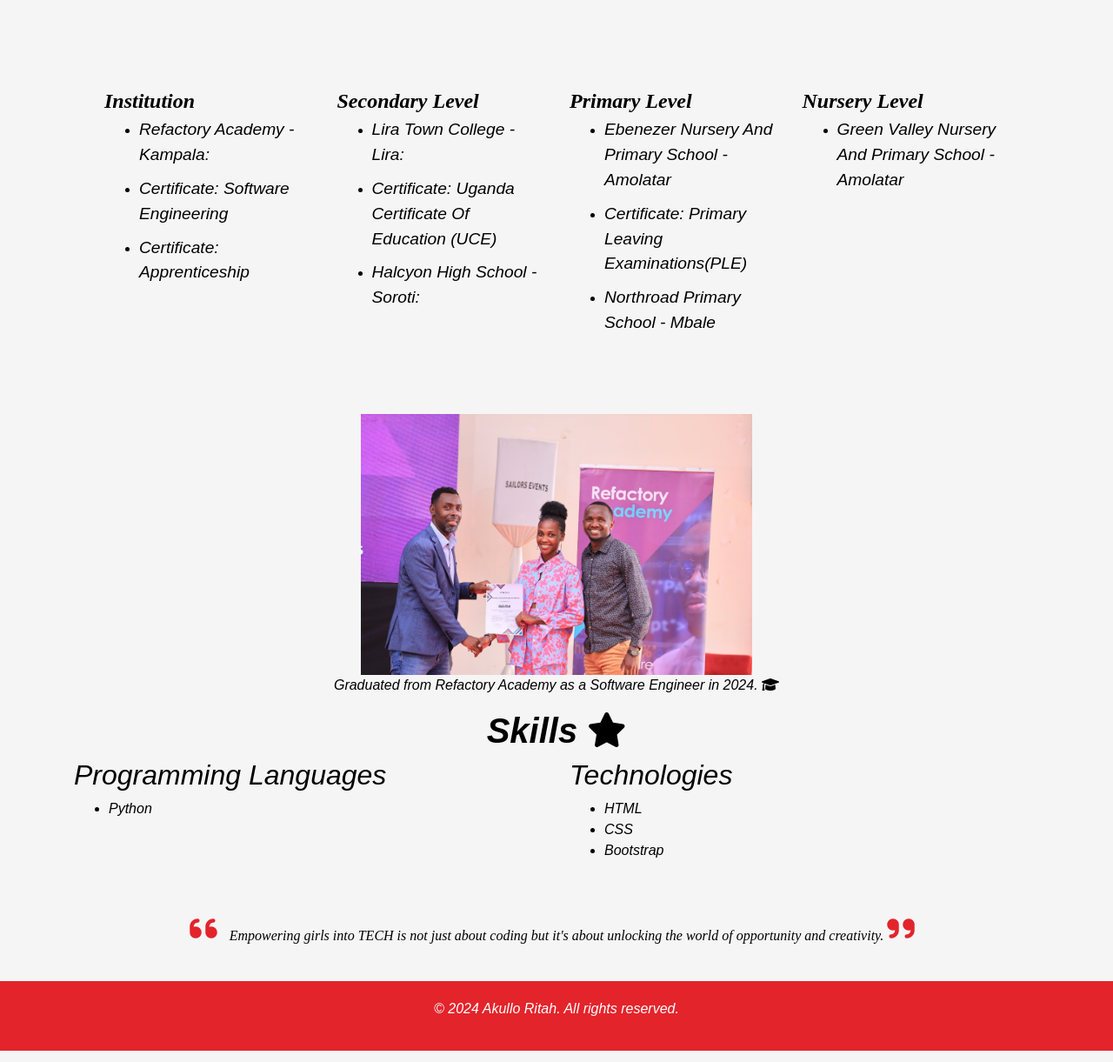
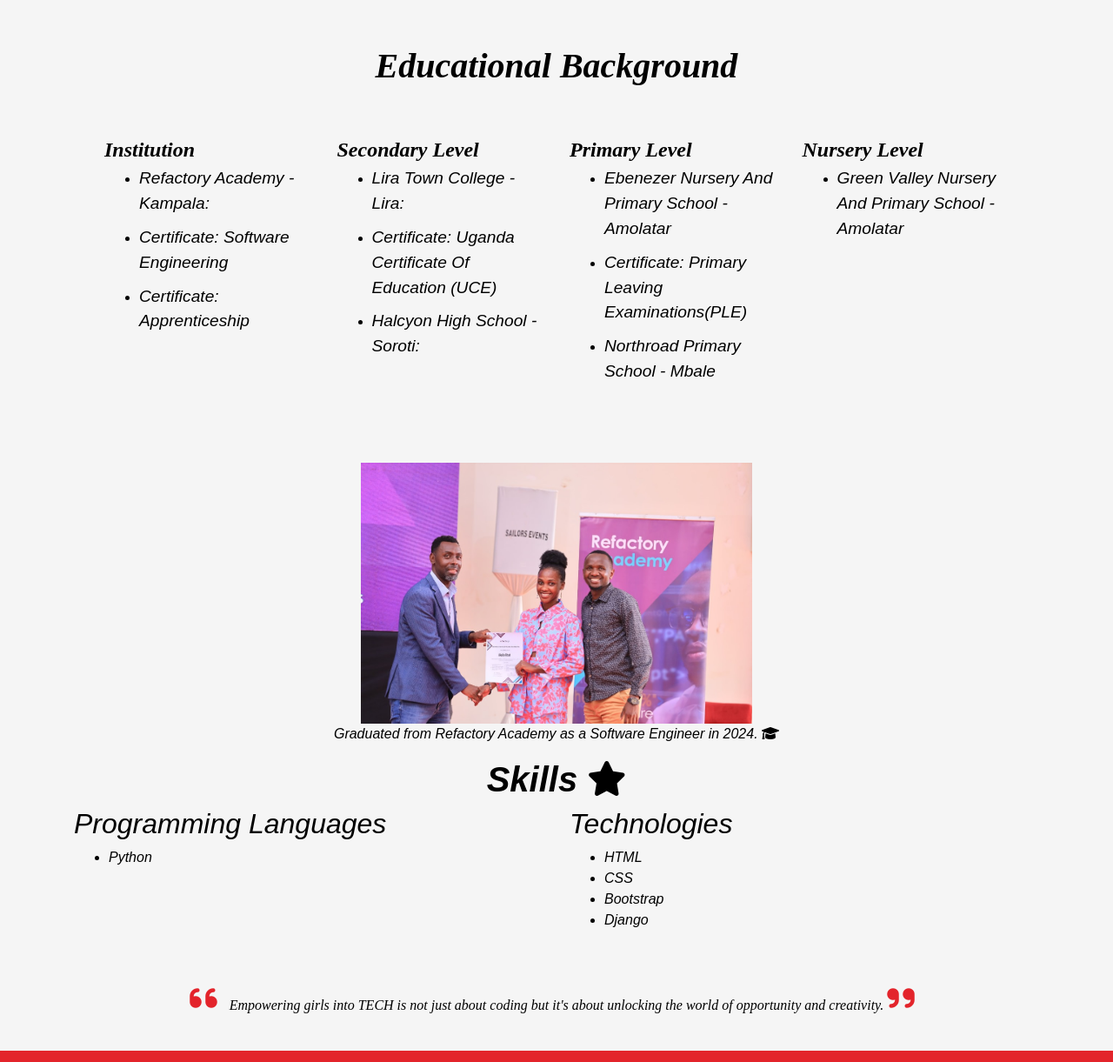
Before and after one commit to ritah-akullo/mine, a plain HTML site: page about.html in a window 1280 px wide. Shown: the part 359-1580 px from the top of the page at 87% size. Drawn offline with nearby package versions, Linux system fonts and the light colour scheme.

Commit message:
heading of background

```diff
--- a/about.html
+++ b/about.html
@@ -68,7 +68,7 @@
 
         .bby h1 {
             margin-bottom: 10px;
-            font-family: 'Playfair Display', serif;
+
             text-align: center;
         }
 
@@ -127,6 +127,7 @@
         <p><strong>Nationality:</strong> Ugandan</p>
         <p><strong>Religion:</strong> Christian</p>
     </div>
+    <h1 style="font-family: 'Playfair Display', serif;text-align: center;"><strong>Educational Background</strong></h1>
     <div class="container bby">
         <div class="row">
             <div class="col-md-6 col-lg-3 mb-4">
@@ -186,6 +187,7 @@
                     <li>HTML</li>
                     <li>CSS</li>
                     <li>Bootstrap</li>
+                    <li>Django</li>
                 </ul>
             </div>
         </div>
```
